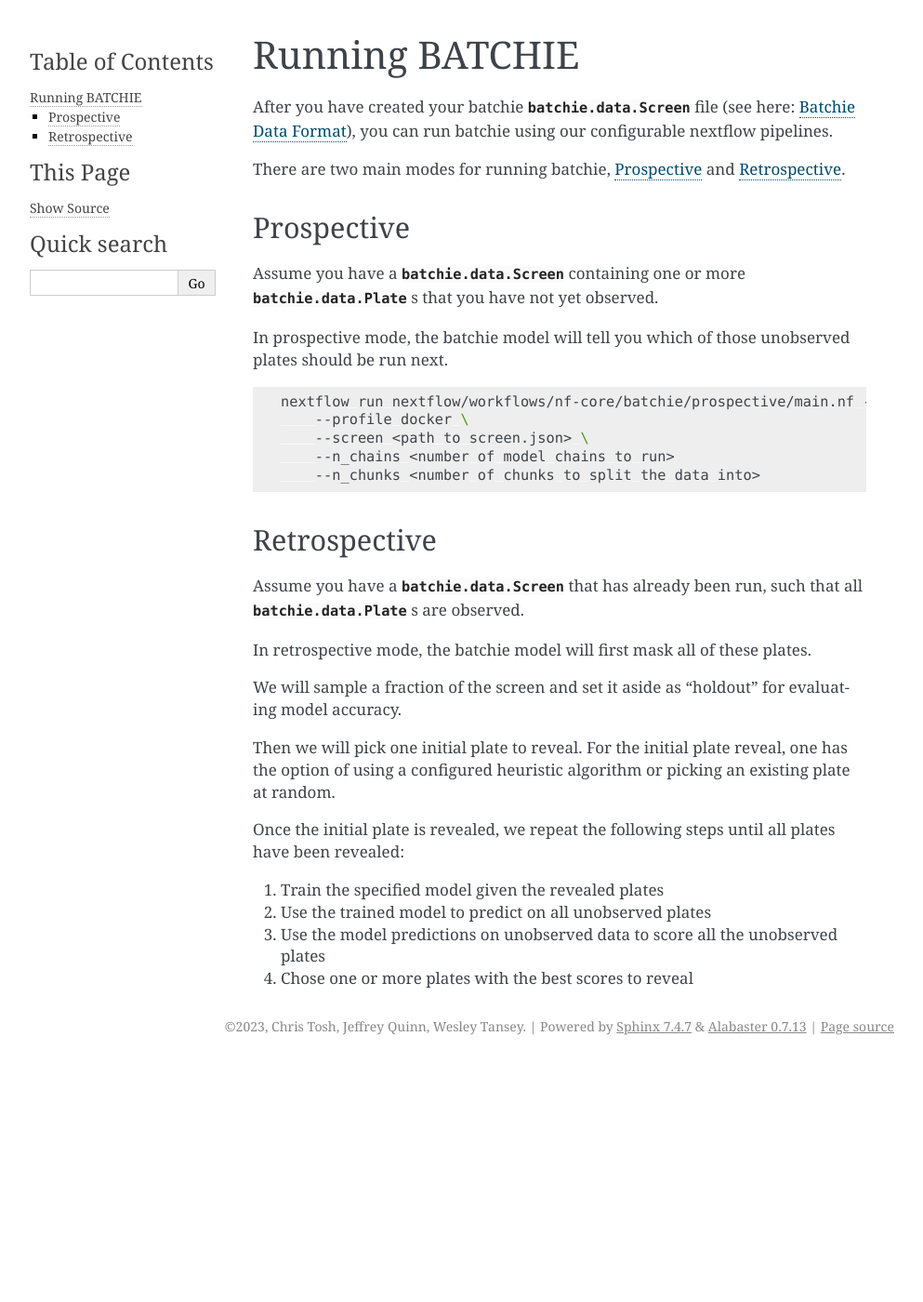
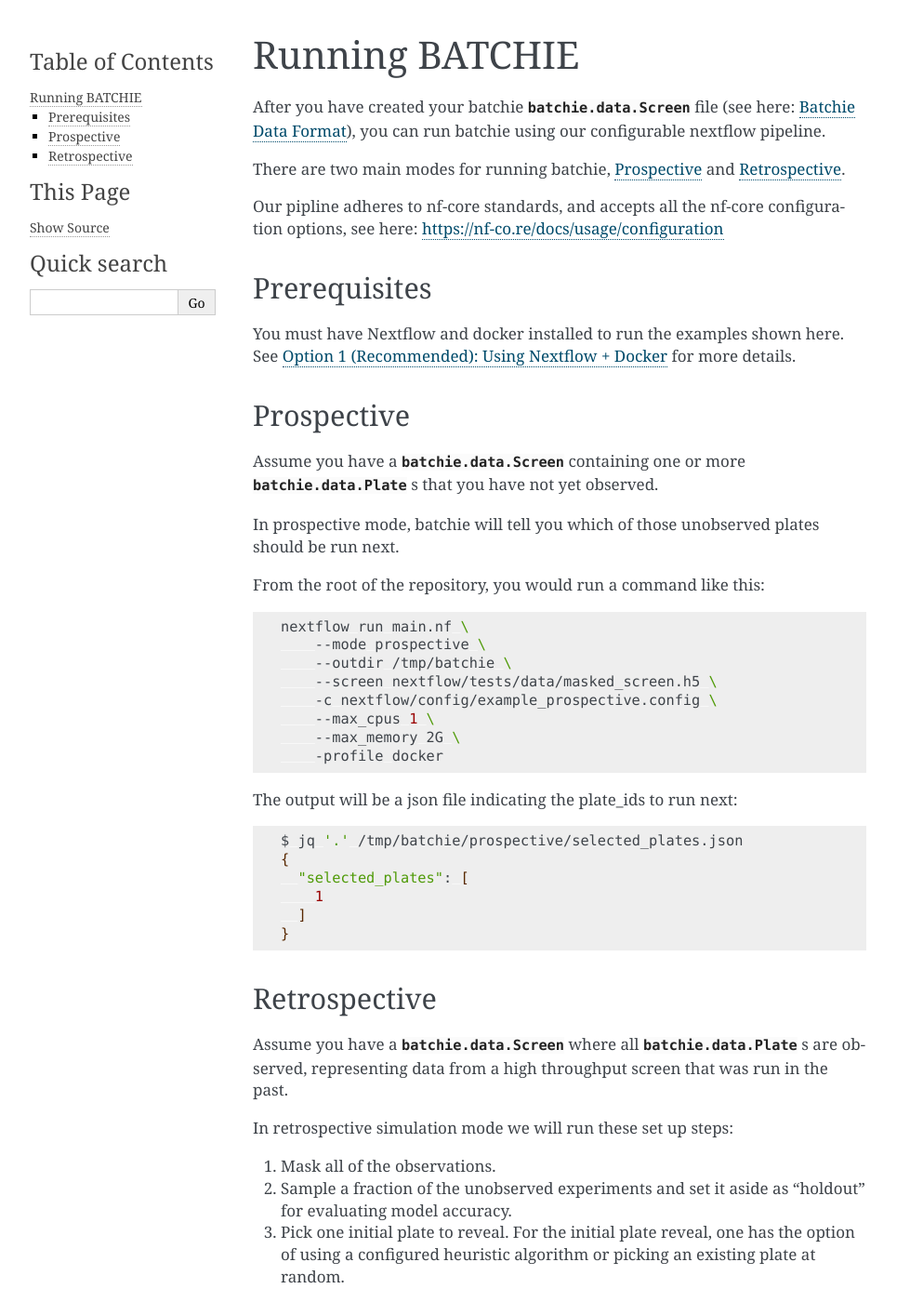
Before and after one commit to tansey-lab/batchie, a Sphinx documentation site: the page built from docs/running.rst, in a window 1280 px wide and 1400 px high. Shown: the whole window at 93% size, without its empty margins (148-1141 px from the left). Built offline with Sphinx 7.4.7, drawn with Linux system fonts in a browser that asks for light colours; some of the changed text lies outside the part shown.

Commit message:
cleaned up a bit

```diff
--- /dev/null
+++ b/docs/configuration.rst
@@ -0,0 +1,6 @@
+Configuring BATCHIE
+===================
+
+Batchie is a pipeline made up of several command line interface applications.
+
+Documentation for each individual command line application is available here: :ref:`command_line_interface`.
--- a/docs/index.rst
+++ b/docs/index.rst
@@ -13,8 +13,10 @@
     install
     data_format
     running
+    configuration
     command_line_interface
     api
+
 
 
 Indices and tables
--- a/docs/running.rst
+++ b/docs/running.rst
@@ -2,9 +2,19 @@
 ===============
 
 After you have created your batchie :py:class:`batchie.data.Screen` file (see here: :ref:`data-format`),
-you can run batchie using our configurable nextflow pipelines.
+you can run batchie using our configurable nextflow pipeline.
 
 There are two main modes for running batchie, :ref:`running-prospective` and :ref:`running-retrospective`.
+
+Our pipline adheres to nf-core standards, and accepts all the
+nf-core configuration options, see here: https://nf-co.re/docs/usage/configuration
+
+Prerequisites
+-------------
+
+You must have Nextflow and docker installed to run the examples shown here.
+See :ref:`install-nextflow-docker` for more details.
+
 
 .. _running-prospective:
 
@@ -14,36 +24,95 @@
 Assume you have a :py:class:`batchie.data.Screen` containing one or more
 :py:class:`batchie.data.Plate` s that you have not yet observed.
 
-In prospective mode, the batchie model will tell you which of those
+In prospective mode, batchie will tell you which of those
 unobserved plates should be run next.
+
+From the root of the repository, you would run a command like this:
 
 .. code-block:: bash
 
-    nextflow run nextflow/workflows/nf-core/batchie/prospective/main.nf -c ./nextflow/config/ \
-        --profile docker \
-        --screen <path to screen.json> \
-        --n_chains <number of model chains to run>
-        --n_chunks <number of chunks to split the data into>
+    nextflow run main.nf \
+        --mode prospective \
+        --outdir /tmp/batchie \
+        --screen nextflow/tests/data/masked_screen.h5 \
+        -c nextflow/config/example_prospective.config \
+        --max_cpus 1 \
+        --max_memory 2G \
+        -profile docker
 
+
+The output will be a json file indicating the plate_ids to run next:
+
+.. code-block:: bash
+
+    $ jq '.' /tmp/batchie/prospective/selected_plates.json
+    {
+      "selected_plates": [
+        1
+      ]
+    }
 
 .. _running-retrospective:
 
 Retrospective
 -------------
 
-Assume you have a :py:class:`batchie.data.Screen` that has already been run, such that
-all :py:class:`batchie.data.Plate` s are observed.
+Assume you have a :py:class:`batchie.data.Screen` where
+all :py:class:`batchie.data.Plate` s are observed, representing data from a high throughput screen
+that was run in the past.
 
-In retrospective mode, the batchie model will first mask all of these plates.
+In retrospective simulation mode we will run these set up steps:
 
-We will sample a fraction of the screen and set it aside as "holdout" for evaluating model accuracy.
+#. Mask all of the observations.
+#. Sample a fraction of the unobserved experiments and set it aside as "holdout" for evaluating model accuracy.
+#. Pick one initial plate to reveal. For the initial plate reveal, one has the option of using a configured heuristic algorithm or picking an existing plate at random.
 
-Then we will pick one initial plate to reveal. For the initial plate reveal,
-one has the option of using a configured heuristic algorithm or picking an existing plate at random.
+After these initial steps, we repeat the following series of steps until all plates have been revealed:
 
-Once the initial plate is revealed, we repeat the following steps until all plates have been revealed:
-
-#. Train the specified model given the revealed plates
+#. Train the specified model given the revealed plate
+#. Evaluate mean squared error of the model on the holdout data
 #. Use the trained model to predict on all unobserved plates
 #. Use the model predictions on unobserved data to score all the unobserved plates
-#. Chose one or more plates with the best scores to reveal
+#. Chose one or more plates with the best scores to reveal, reveal them and repeat from step 1.
+
+Because this pipeline is recursive, we are not able to run it completely in nextflow. We have a small
+python wrapper around nextflow in ``nextflow/scripts/run_retrospective_simulation.py`` for running this
+pipeline. All that is required to run this script is a recent version of python3 and to have nextflow installed.
+The batchie python package does not need to be installed locally.
+
+From the root of the repository, you would run a command like this:
+
+.. code-block:: bash
+
+    python3 nextflow/scripts/run_retrospective_simulation.py \
+        -c ../batchie/nextflow/config/example_retrospective.config \
+        --screen nextflow/tests/data/unmasked_screen.h5 \
+        --outdir /tmp/batchie \
+        --max_cpus 1 \
+        --max_memory 2G \
+        -profile docker
+
+The output directory will contain a directory for each step of the simulation.
+
+In each step directory there will be a json file indicating which plates were
+selected at each step up to that point, and the loss (mean squared-error of prediction
+vs. holdout data) at each step:
+
+.. code-block:: bash
+
+    $ jq '.' /tmp/batchie/2/unmasked_screen/simulation_tracker_output.json
+    {
+      "plate_ids_selected": [
+        [
+          0
+        ],
+        [
+          1
+        ]
+      ],
+      "losses": [
+        0.04701452633941148,
+        0.020094239180636828
+      ],
+      "seed": 12
+    }
```
Also changed, not shown: docs/install.rst (+8 -4 lines), 14 other files.
